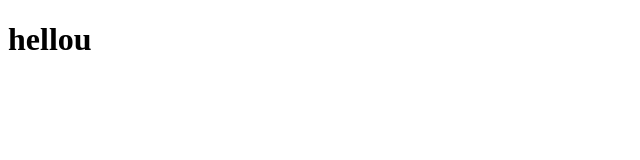
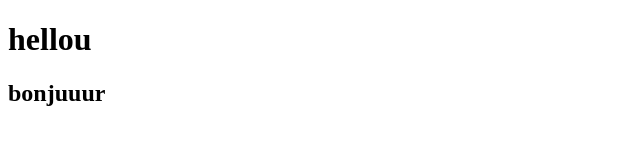
Before and after one commit to Just4ce/myFirstRepository, a plain HTML site: page index.html in a window 1280 px wide. Shown: the whole page, without its empty margins (0-640 px from the left). Drawn offline with Linux system fonts and the light colour scheme.

Commit message:
Your branch is 'origin/main'.

```diff
--- a/index.html
+++ b/index.html
@@ -7,5 +7,6 @@
 </head>
 <body>
     <h1>hellou</h1>
+    <h2>bonjuuur</h2>
 </body>
 </html>
```
